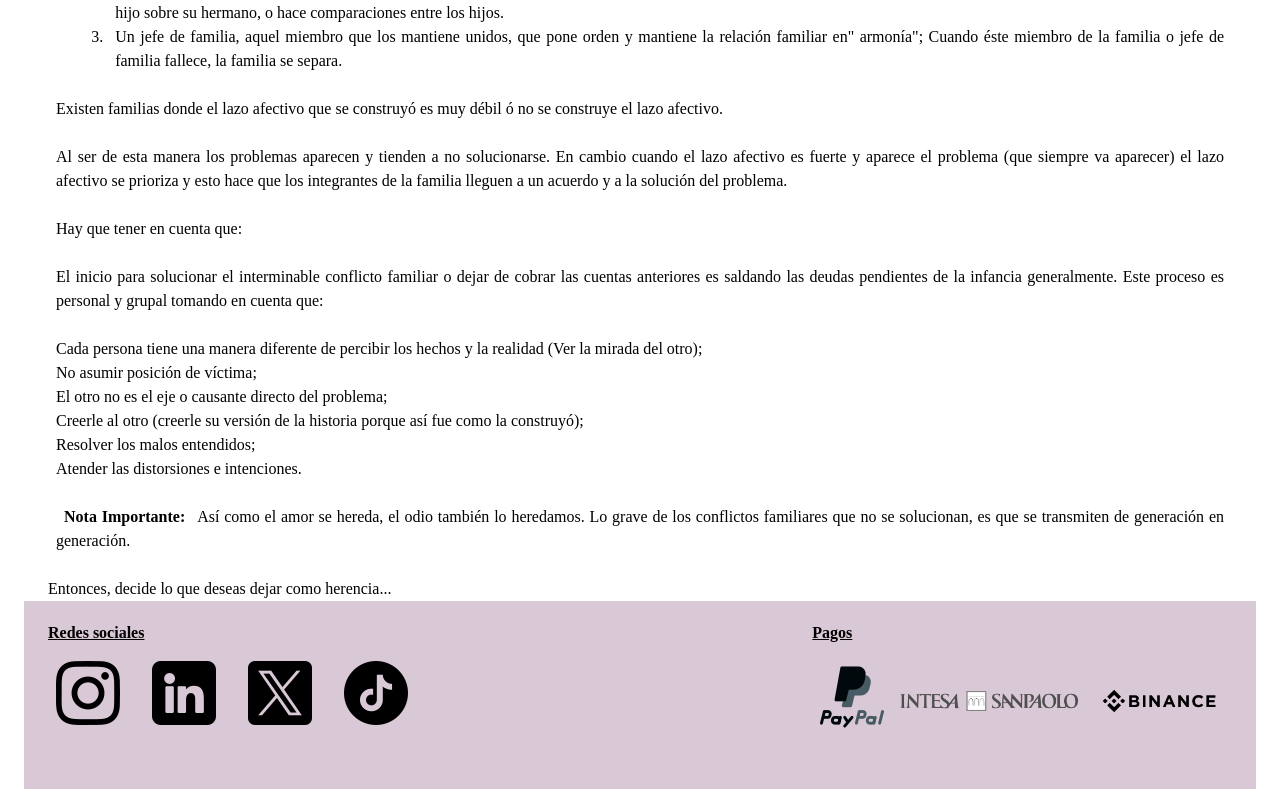
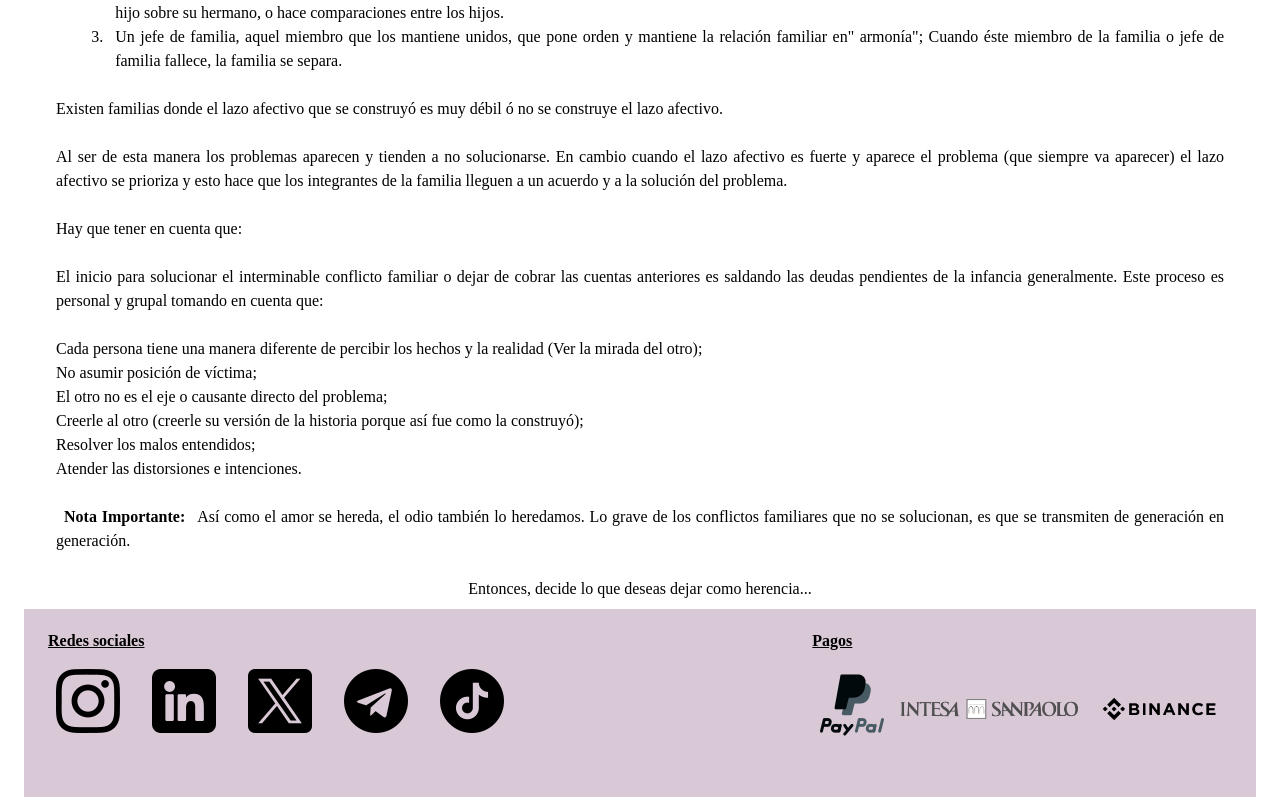
Before and after one commit to josemendez2204/psicologia, a Next.js app: page /articulos/lazo-afectivo-en-familia in a window 1280 px wide. Shown: the part 1840-2637 px from the top of the page. Built offline with nearby package versions, Linux system fonts and the light colour scheme; a web font is replaced by a local one.

Commit message:
more styling modifications

```diff
--- a/components/footer.js
+++ b/components/footer.js
@@ -1,4 +1,4 @@
-import { useState} from "react";
+import { useState } from "react";
 const footer = (props) => {
   const [icon, seticon] = useState(false);
   const [iconSrc, seticonSrc] = useState(undefined);
@@ -26,9 +26,12 @@ const footer = (props) => {
         seticonNumber(icons);
         seticonSrc("/paypal.png");
         break;
+      case 7:
+        seticonNumber(icons);
+        seticonSrc("/telegram(1).png");
+        break;
     }
   };
-
 
   const propModal = () => {
     props.handlerModalSetterBinance();
@@ -89,6 +92,20 @@ const footer = (props) => {
         <div className="inline-block w-15 mt-2 cursor-pointer">
           <img
             className="w-full"
+            src={icon && iconNumber === 7 ? iconSrc : "/telegram.png"}
+            alt="telegram"
+            title="telegram"
+            onClick={() => {
+              changeIcon(7);
+              window.open("https://t.me/+Sv880uE-sMiSSxlL", "_blank");
+            }}
+            onMouseEnter={() => changeIcon(7)}
+            onMouseLeave={() => seticon(false)}
+          />
+        </div>
+        <div className="inline-block w-15 mt-2 cursor-pointer">
+          <img
+            className="w-full"
             src={icon && iconNumber === 4 ? iconSrc : "/tiktok.png"}
             alt="youtube"
             title="tiktok"
@@ -102,8 +119,10 @@ const footer = (props) => {
             onMouseEnter={() => changeIcon(4)}
             onMouseLeave={() => seticon(false)}
           />
+
         </div>
       </div>
+
       <div>
         <h3 className="font-bold underline mb-2 mt-5 ">Pagos</h3>
         <div>
@@ -143,6 +162,7 @@ const footer = (props) => {
         </div>
       </div>
     </footer>
+
   );
 };
 
--- a/pages/articulos/lazo-afectivo-en-familia.js
+++ b/pages/articulos/lazo-afectivo-en-familia.js
@@ -9,7 +9,7 @@ function lazoAfectivoEnFamilia() {
       <br/>
       <h1 className="font-bold">EL LAZO AFECTIVO EN LA FAMILIA</h1>
       <br />
-      <div className="text-justify">
+      <div className="text-center">
       <p>
         El motivo real de los conflictos en las familias es la falla en la
         construcción del lazo afectivo. El vínculo afectivo se construye a
@@ -144,7 +144,7 @@ function lazoAfectivoEnFamilia() {
       </p>
       <br />
       </div>
-      <p>Entonces, decide lo que deseas dejar como herencia...</p>
+      <p className="mb-2">Entonces, decide lo que deseas dejar como herencia...</p>
       </div>
       </div>
     </>
--- a/pages/index.js
+++ b/pages/index.js
@@ -41,7 +41,7 @@ export default function Home() {
           >
             ¡Bienvenidos a Mi Consultorio Virtual!
           </motion.div>
-          <div className="  visible mb-7 w-[80%] min-[450px]:hidden">
+          <div className="  visible mb-7 w-[80%] relative left-[5%] min-[450px]:hidden">
             <motion.div
               initial={{ opacity: 0 }}
               animate={{ opacity: 1 }}
@@ -54,7 +54,7 @@ export default function Home() {
             <div className="text-[15px] text-justify min-[450px]:text-center  min-[450px]:text-[20px]">
               <TypeAnimation
                 sequence={[
-                  "En éste espacio quiero compartir a todo aquel que busca una transformación en su estilo de vida. Desde la psicoeducación mi propósito es impartir mi experiencia dentro del campo de la salud mental como psicoterapeuta en el acompañamiento con las herramientas necesarias, calificadas,  probada y aprobadas para ayudarte  alcanzar el bienestar psicológico que todos frenéticamente buscamos.",
+                  "En este espacio mi finalidad es compartir con todo aquel que busca una transformación en su estilo y calidad de vida. Desde la psicoeducación mi propósito es impartir mi experiencia dentro del campo de la salud mental como psicoterapeuta en el acompañamiento terapéutico con las herramientas necesarias, calificadas, probadas y aprobadas que te ayudaran a establecer el bienestar psicológico que todos los individuo anhelamos alcanzar frenéticamente ",
                   1000,
                 ]}
                 speed={60}
--- a/pages/servicio.js
+++ b/pages/servicio.js
@@ -3,12 +3,12 @@ import { motion } from "framer-motion";
 import Image from "next/image";
 const servicio = () => {
   const individual = [
-    { id: 1, title: "SESION SUCESIVA INDIVIDUAL", price: "$50" },
+    { id: 1, title: "SESION INDIVIDUAL", price: "$50" },
     { id: 2, title: "PACK SUCESIVO 4 SESIONES INDIVIDUALES", price: "$100" },
   ];
 
   const parejas = [
-    { id: 4, title: `SESION EN PAREJA\n\n`, price: "$50" },
+    { id: 4, title: `SESION EN PAREJA\n\n`, price: "$55" },
     { id: 5, title: "PACK PAREJAS 4 SESIONES SUCESIVAS", price: "$155" },
   ];
 
@@ -75,7 +75,7 @@ const servicio = () => {
       <div className="border-t-2 border-solid border-dividers "></div>
       <div className="flex justify-center flex-col items-center">
         <h1 className="mt-2 text-3xl bold text-center ">
-          LAS ASESORIA PERSONALIZADA
+          LAS ASESORIAS PERSONALIZADA
         </h1>
         <h1 className="mt-2 text-4xl font-cursive">Individual</h1>
         <p>
@@ -152,7 +152,7 @@ const servicio = () => {
         >
           <PriceTable
             title={"SESION FAMILIAR \n \n "}
-            price="€55"
+            price="€65"
             onClick={() => {
               window.open(
                 `https://wa.me/393270717765?text=Hola, estoy interesad@ en SESION FAMILIAR`,
@@ -165,9 +165,9 @@ const servicio = () => {
       <div className="border-t-2 border-solid border-dividers "></div>
       <div className="flex justify-center flex-col items-center">
         <h1 className="mt-2 text-4xl text-center font-cursive">
-          Apoyo emocional de mascota
+          Informe de Soporte Emocional para Mascota
         </h1>
-        <p className="text-center mt-2">
+        <p className="text-justify mt-2">
           El Certificado de Apoyo Emocional para viajar con animales te permite
           llevar a tu mascota en cabina de avión.
         </p>
```
Also changed, not shown: public/telegram(1).png (added), public/telegram.png (added).
